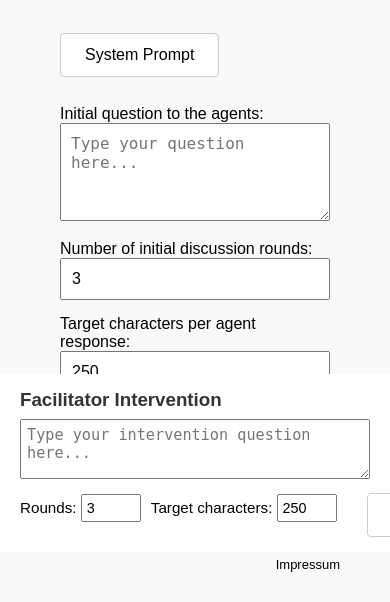
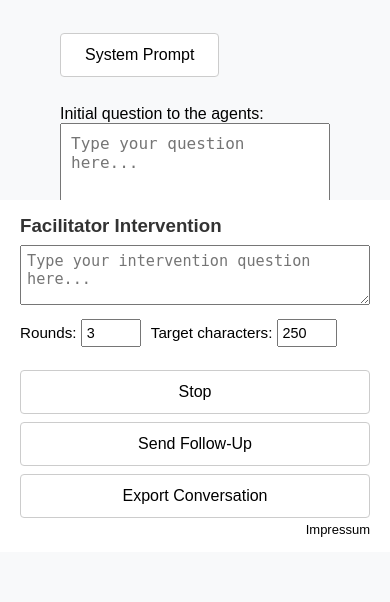
Before and after one commit to tannenbach/focus-ai, a Flask app: page / in a window 390 px wide. Shown: the part 262-864 px from the top of the page. Run offline with Flask 3, Linux system fonts and the light colour scheme.

Commit message:
Implement mobile layout for buttons in style.css
Added mobile layout styles for button responsiveness.

```diff
--- a/static/style.css
+++ b/static/style.css
@@ -331,3 +331,41 @@ button:hover {
   color: #000000 !important;
   text-decoration: underline;
 }
+
+/* Mobile Layout: Buttons umbrechen */
+@media (max-width: 700px) {
+
+  #followup-section .fi-controls {
+    flex-wrap: wrap;
+    row-gap: 8px;
+  }
+
+  /* Stop soll eigene Zeile beginnen */
+  #intervene-btn {
+    margin-left: 0;           /* Desktop-Offset entfernen */
+    order: 10;                /* etwas später als Rounds/Target */
+    width: 100%;              /* volle Breite */
+  }
+
+  /* Send Follow-Up unter Stop */
+  #followup-btn {
+    order: 11;
+    width: 100%;
+  }
+
+  /* Export Conversation unter Send Follow-Up */
+  #export-btn {
+    order: 12;
+    width: 100%;
+    margin-left: 0;           /* Desktop auto-margin entfernen */
+  }
+
+  /* Impressum unter Export, ohne Überlappen */
+  #followup-section .impressum-link {
+    position: static;         /* nicht mehr absolut */
+    order: 13;                /* unter Export */
+    width: 100%;
+    text-align: right;
+    margin-top: 4px;
+  }
+}
```
